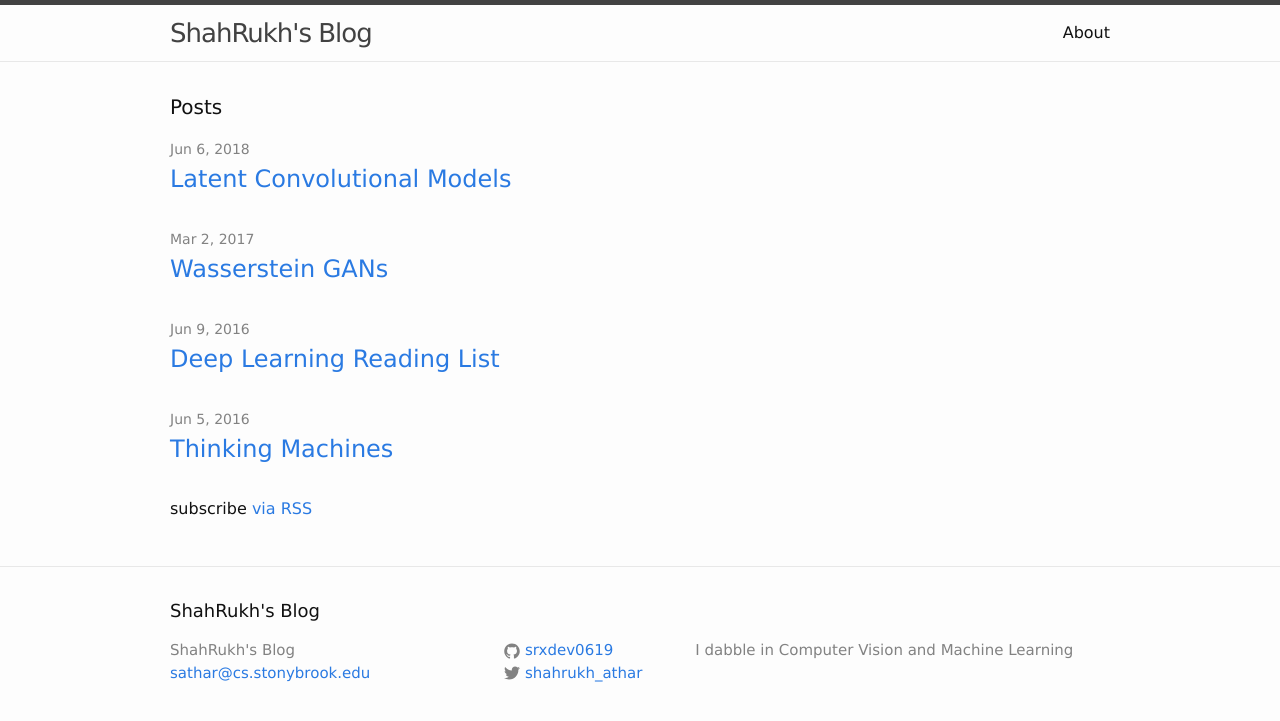
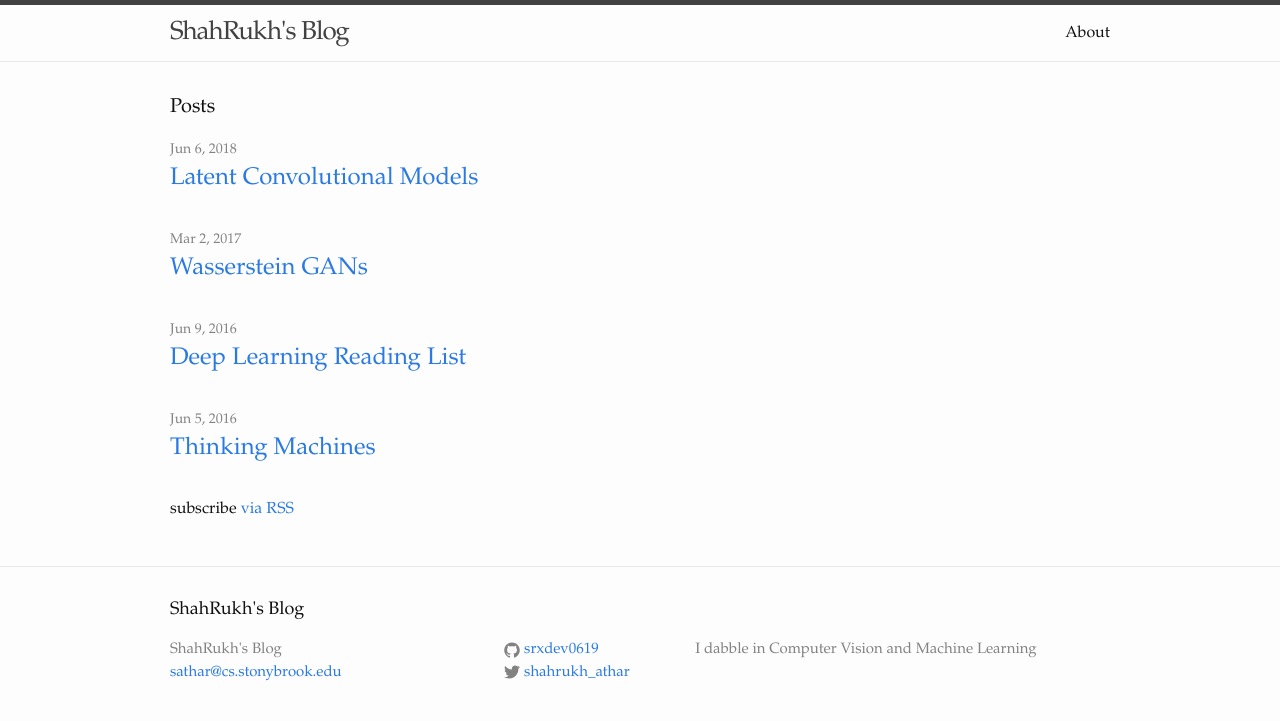
Before and after one commit to shahrukhathar/shahrukhathar.github.io, a Jekyll site: the page built from index.html, in a window 1280 px wide. Shown: the top 721 px of the page. Built offline with Jekyll 4.4.1, drawn with Linux system fonts in a browser that asks for light colours; nearby versions of some CDN libraries; library files that are not in the unit come from our copies.

Commit message:
Updated Page

```diff
--- a/css/main.scss
+++ b/css/main.scss
@@ -6,7 +6,7 @@
 
 
 // Our variables
-$base-font-family: "Verdana", Helvetica, Arial, sans-serif;
+$base-font-family: "Garamond", Helvetica, Arial, sans-serif;
 $base-font-size:   16px;
 $base-font-weight: 400;
 $small-font-size:  $base-font-size * 0.875;
```
